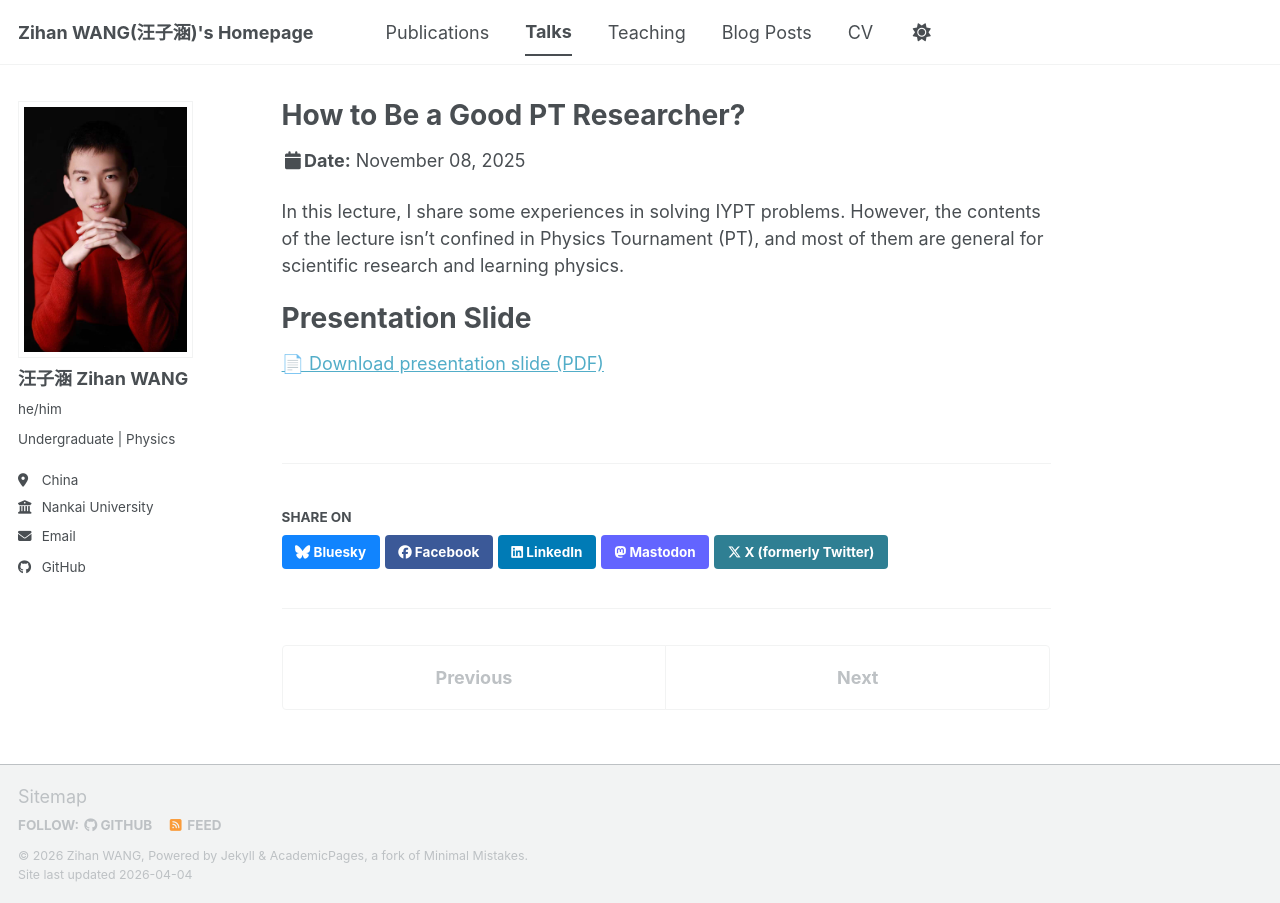
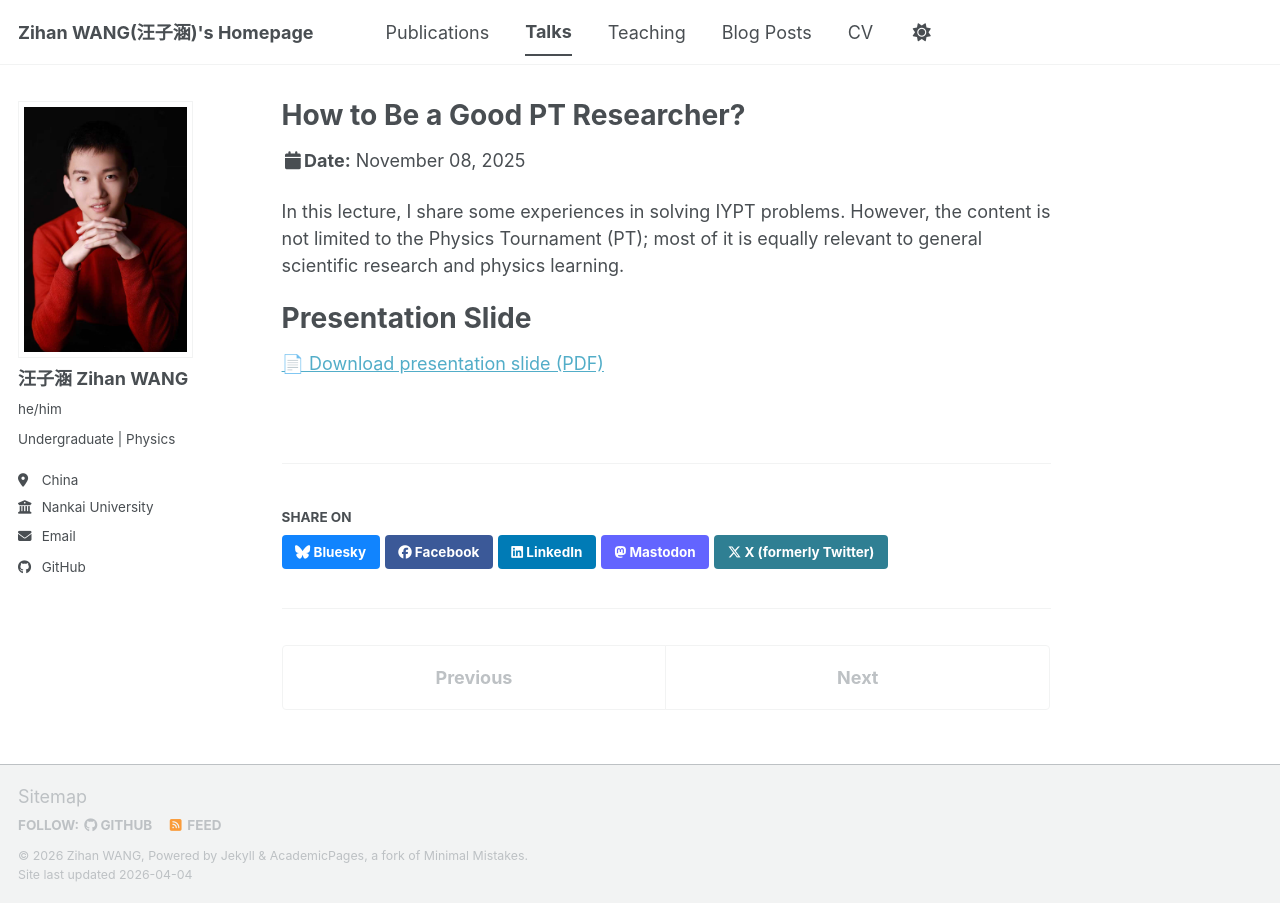
Before and after one commit to zhwang6626/zhwang6626.github.io, a Jekyll site: the page built from _talks/2025-11-08-How_to_be_a_good_PT_researcher.md, in a window 1280 px wide. Built offline with Jekyll 4.4.1, drawn with Linux system fonts in a browser that asks for light colours; a script bundle is joined from its source files by our own code; library files that are not in the unit come from our copies.

Commit message:
Update 2025-11-08-How_to_be_a_good_PT_researcher.md

```diff
--- a/_talks/2025-11-08-How_to_be_a_good_PT_researcher.md
+++ b/_talks/2025-11-08-How_to_be_a_good_PT_researcher.md
@@ -8,7 +8,7 @@ date: 2025-11-08
 location: "Tianjin, China"
 ---
 
-In this lecture, I share some experiences in solving IYPT problems. However, the contents of the lecture isn't confined in Physics Tournament (PT), and most of them are general for scientific research and learning physics.
+In this lecture, I share some experiences in solving IYPT problems. However, the content is not limited to the Physics Tournament (PT); most of it is equally relevant to general scientific research and physics learning.
 
 Presentation Slide
 ===
```
